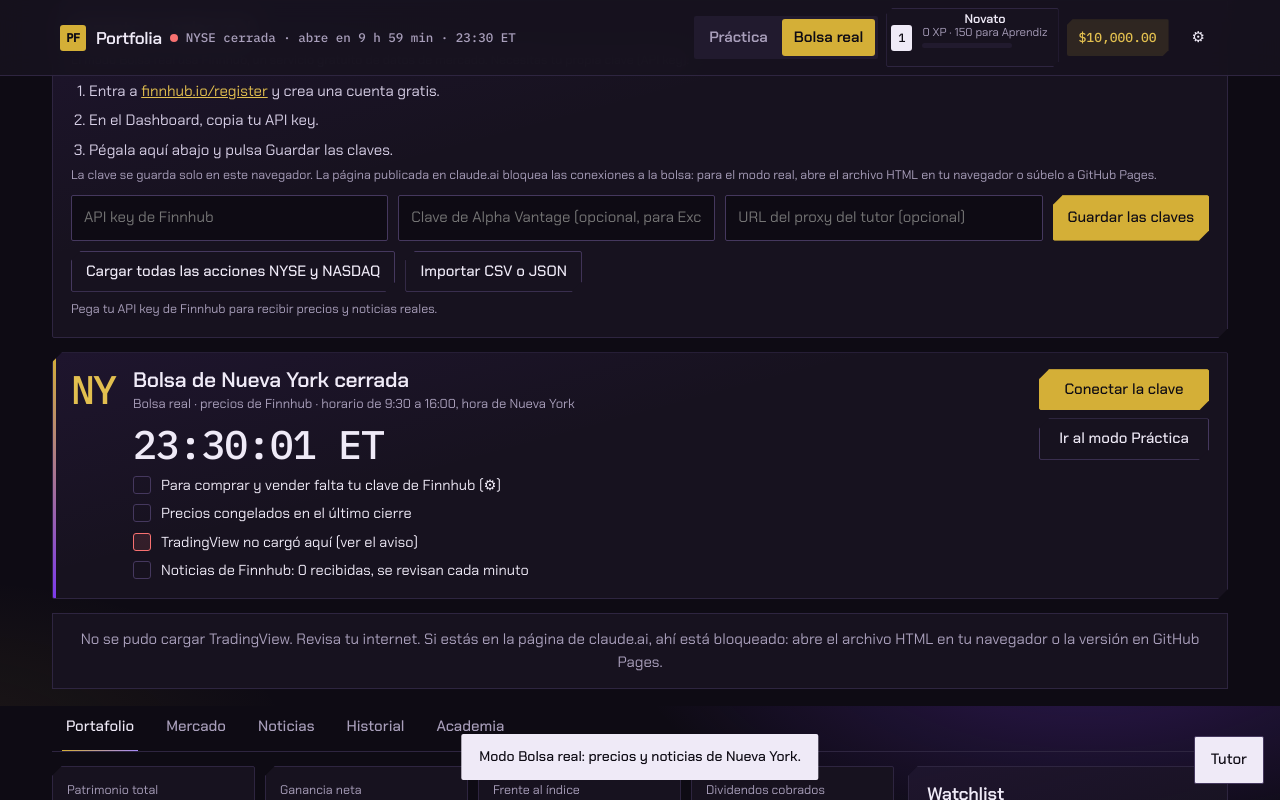
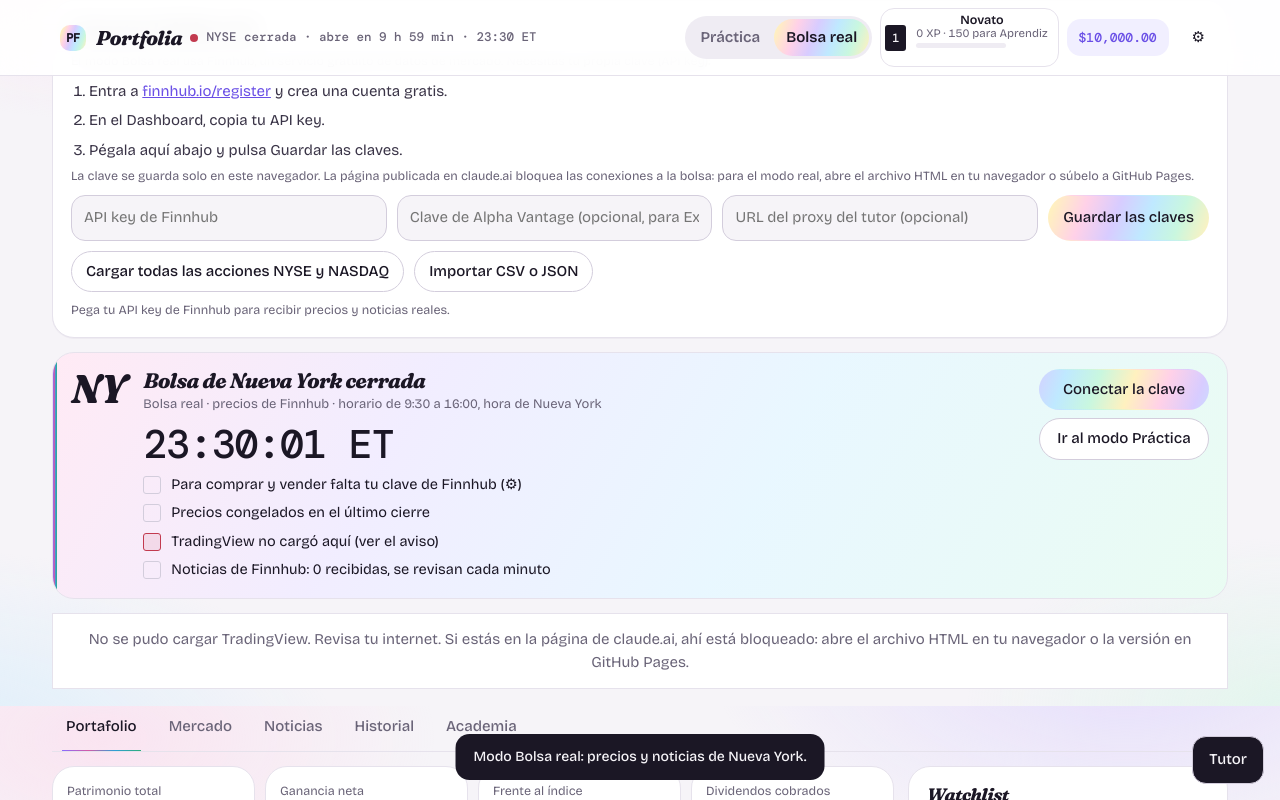
Before and after one commit to mialvtclaude-creator/portfolia, a plain HTML site: page index.html in a window 1280 px wide. Both pictures are taken after a click on the button 1079 px from the left and 1490 px from the top of the page. Shown: the part 94-894 px from the top of the page. Drawn offline with nearby package versions, Linux system fonts and the light colour scheme; a script that the page names is missing.

Commit message:
Estilo Nácar: fondo perla con tornasol pastel, Fraunces itálica y Bricolage Grotesque

```diff
--- a/index.html
+++ b/index.html
@@ -7,27 +7,29 @@
 <meta name="description" content="Juego educativo para aprender a invertir en la Bolsa de Nueva York: 7 niveles de práctica y un modo con precios y noticias reales en vivo.">
 <meta name="page-type" content="software">
 <meta name="site-kind" content="gaming">
-<meta name="theme-color" content="#0e0b14">
+<meta name="theme-color" content="#f6f4f8">
 <link rel="preconnect" href="https://fonts.googleapis.com">
 <link rel="preconnect" href="https://fonts.gstatic.com" crossorigin>
-<link href="https://fonts.googleapis.com/css2?family=Chakra+Petch:wght@400;500;600;700&family=IBM+Plex+Mono:wght@400;500&display=swap" rel="stylesheet">
+<link href="https://fonts.googleapis.com/css2?family=Fraunces:ital,opsz,wght,SOFT,WONK@0,9..144,500..900,100,1;1,9..144,500..900,100,1&family=Bricolage+Grotesque:opsz,wght@12..96,400..700&family=DM+Mono:wght@400;500&display=swap" rel="stylesheet">
 <script>document.documentElement.classList.add('m-enter');setTimeout(()=>document.documentElement.classList.add('m-in'),1600)</script>
 <style>
-/* Estilo B "Bóveda": negro violáceo, dorado y morado, esquinas cortadas. Un solo look oscuro a propósito. Chakra Petch + IBM Plex Mono. */
+/* Estilo "Nácar": fondo perla, tornasol pastel de concha, muy redondeado. Un solo look claro a propósito. Fraunces itálica + Bricolage Grotesque + DM Mono.
+   --gold/--acc quedan como nombres del acento sólido (lila nácar); --iris es el tornasol de botones y detalles. */
 :root{
-  --bg:#0e0b14;--surface:#17121f;--surface-2:#211a2e;--ink:#efeaf7;--ink-2:#d7cfe6;--mut:#a99fbb;--line:#2e2540;--line-2:#45385e;
-  --acc:#e2bf4f;--gold:#d4af37;--gold-ink:#0e0b14;--soft:rgba(212,175,55,.13);
-  --violet:#7c3aed;--violet-2:#a78bfa;--vsoft:rgba(124,58,237,.18);
-  --up:#4ade80;--dn:#f87171;--up-soft:rgba(74,222,128,.12);--dn-soft:rgba(248,113,113,.12);
-  --shade:rgba(5,3,10,.74);--sh:none;
-  --font:"Chakra Petch",system-ui,-apple-system,"Segoe UI",sans-serif;--mono:"IBM Plex Mono",ui-monospace,"SFMono-Regular",Menlo,Consolas,monospace;
+  --bg:#f6f4f8;--surface:#ffffff;--surface-2:#efecf3;--ink:#1b1725;--ink-2:#3a3447;--mut:#6a6478;--line:#e6e2ec;--line-2:#d3cddc;
+  --acc:#6a4fe6;--gold:#6d4fe0;--gold-ink:#ffffff;--soft:rgba(123,97,255,.10);
+  --violet:#d45aa6;--violet-2:#2f9fd6;--vsoft:rgba(212,90,166,.12);
+  --up:#138a5a;--dn:#c23a4f;--up-soft:rgba(19,138,90,.10);--dn-soft:rgba(194,58,79,.10);
+  --shade:rgba(27,23,37,.45);--sh:0 24px 48px -30px rgba(60,40,90,.35);
+  --iris:linear-gradient(110deg,#ffd1e8,#d8ccff,#bfe9ff,#c9f7df,#fff1bf,#ffd1e8,#d8ccff,#bfe9ff,#c9f7df,#fff1bf,#ffd1e8);
+  --font:"Bricolage Grotesque",system-ui,-apple-system,"Segoe UI",sans-serif;--display:"Fraunces",Georgia,serif;--mono:"DM Mono",ui-monospace,"SFMono-Regular",Menlo,Consolas,monospace;
   --ease:cubic-bezier(.2,.8,.2,1);--ease-enter:cubic-bezier(.22,1,.36,1);
-  --r:2px;--r-lg:2px;--cut:10px;color-scheme:dark}
+  --r:14px;--r-lg:22px;color-scheme:light}
 *{box-sizing:border-box;margin:0;padding:0}
 [hidden]{display:none!important}
 body::before{content:"";position:fixed;inset:0 0 auto;height:env(safe-area-inset-top,0px);z-index:30;background:var(--bg)}
 html{-webkit-text-size-adjust:100%}
-body{font:400 15px/1.55 var(--font);background:radial-gradient(55% 40% at 85% -8%,rgba(124,58,237,.28),transparent 65%),radial-gradient(40% 30% at -5% 105%,rgba(212,175,55,.08),transparent 70%),var(--bg);background-attachment:fixed;color:var(--ink);font-variant-numeric:tabular-nums;-webkit-font-smoothing:antialiased;min-height:100vh}
+body{font:400 15px/1.55 var(--font);background:radial-gradient(50% 40% at 88% -6%,rgba(216,204,255,.55),transparent 65%),radial-gradient(40% 35% at 8% 4%,rgba(255,209,232,.45),transparent 65%),radial-gradient(45% 35% at -5% 105%,rgba(191,233,255,.45),transparent 70%),radial-gradient(35% 30% at 100% 100%,rgba(201,247,223,.4),transparent 70%),var(--bg);background-attachment:fixed;color:var(--ink);font-variant-numeric:tabular-nums;-webkit-font-smoothing:antialiased;min-height:100vh}
 button,input,select{font:inherit;color:inherit}
 :focus-visible{outline:2px solid var(--gold);outline-offset:2px}
 .num,.mono{font-family:var(--mono);font-feature-settings:"tnum"}
@@ -308,13 +310,26 @@ progress{accent-color:var(--gold);height:8px}
 .tvbox .emp{padding:14px}
 .tradingview-widget-copyright{font-size:11px;padding:4px 10px;text-align:right}.tradingview-widget-copyright a{color:var(--mut)}
 .pr small{display:block;font-size:11.5px}
-/* Esquinas cortadas del estilo Bóveda */
-.btn,.card,.mc,.mis,.frame,.lcard,.box,.tkb,.headline,.cash,.xp,.qopt,.bdg,.tcard,.sum,.note,.minimis,.fact,.why{clip-path:polygon(var(--cut) 0,100% 0,100% calc(100% - var(--cut)),calc(100% - var(--cut)) 100%,0 100%,0 var(--cut))}
-.btn.s,.cash,.xp,.qopt,.bdg,.note,.why,.fact,.sum{--cut:6px}
-.btn:focus-visible,.lcard:focus-visible,.tkb:focus-visible,.qopt:focus-visible,.xp:focus-visible,.headline:focus-visible{outline-offset:-4px}
-.frame{border-color:var(--line-2);background:linear-gradient(160deg,rgba(124,58,237,.12),transparent 45%),var(--surface)}
-.mis,.card{background:linear-gradient(165deg,rgba(124,58,237,.07),transparent 40%),var(--surface)}
-.modes{flex:none}.modes button{min-height:34px;font-weight:600}.modes button.on{background:var(--gold);color:var(--gold-ink);box-shadow:none}
+/* Estilo Nácar: titulares en Fraunces itálica blanda, tornasol pastel en lo que se toca */
+@keyframes sheen{to{background-position:200% 50%}}
+h1,h2,h3,.logo,.mis .big,.lcard .n,.slide .kv,.win .kv{font-family:var(--display);font-style:italic;font-variation-settings:"SOFT" 100,"WONK" 1;font-weight:800;letter-spacing:-.025em}
+.logo{font-size:20px}
+.mis .big,.lcard .n{color:var(--ink)}
+.btn{border-radius:999px}.btn.s{border-radius:999px}
+.btn.pri,.logo i,.lvnum,.tabs .cnt,.chip.on,.modes button.on,.skip{background:var(--iris);background-size:200% 100%;animation:sheen 7s linear infinite;color:var(--ink);border-color:transparent}
+@media (hover:hover) and (pointer:fine){.btn.pri:not(:disabled):hover{background:var(--iris);background-size:200% 100%;filter:saturate(1.25) brightness(.97);border-color:transparent}}
+.logo i,.lvnum,.tabs .cnt{border-radius:10px}
+.hero h1 em{background:linear-gradient(110deg,#8a6cff,#d45aa6,#2f9fd6,#2fae7a,#8a6cff);background-size:200% 100%;-webkit-background-clip:text;background-clip:text;color:transparent;animation:sheen 9s linear infinite;padding-right:.08em}
+.mis::after,.xp .bar i,.tabs button::after,.mis .prog i{background:linear-gradient(90deg,#8a6cff,#d45aa6,#2f9fd6,#2fae7a)}
+.mis::after{width:4px}
+.frame{border-color:var(--line-2);box-shadow:var(--sh);background:linear-gradient(140deg,rgba(255,209,232,.35),rgba(216,204,255,.25) 30%,rgba(191,233,255,.25) 60%,transparent 85%),var(--surface)}
+.mis{background:linear-gradient(120deg,rgba(255,209,232,.45),rgba(216,204,255,.35) 30%,rgba(191,233,255,.35) 60%,rgba(201,247,223,.4)),var(--surface)}
+.card,.lcard,.mc,.tkb{box-shadow:0 1px 0 rgba(60,40,90,.04)}
+.lgo{border:1px solid var(--line)}
+.chip{clip-path:none;border-radius:999px}
+.home::before{opacity:.35}
+.modes{flex:none}.modes button{min-height:34px;font-weight:600;border-radius:999px}.modes button.on{box-shadow:none}
+.seg{border-radius:999px}.seg button{border-radius:999px}
 .live{white-space:nowrap;flex:none;font:600 10.5px/1 var(--mono);letter-spacing:.08em;color:#fff;background:var(--dn);padding:4px 6px}
 .nw h4 a{color:var(--ink);text-decoration:none;background:linear-gradient(var(--violet-2),var(--violet-2)) 0 100%/0 1px no-repeat;transition:background-size 150ms var(--ease)}.nw h4 a:hover{background-size:100% 1px}
 .clock{font:500 clamp(28px,4vw,40px)/1 var(--mono);letter-spacing:-.03em}
@@ -323,7 +338,7 @@ progress{accent-color:var(--gold);height:8px}
 </style>
 </head>
 <body>
-<!-- Plan: juego educativo (site-kind gaming). Paleta warm-black-gold, tipografía mona, radio sharp. Hero split con la ventana del juego en vivo; mapa de 7 niveles; pantalla de juego con misión, tutorial guiado, quiz, XP e insignias. -->
+<!-- Plan: juego educativo (site-kind gaming). Estilo Nácar: fondo perla con tornasol pastel, Fraunces itálica + Bricolage Grotesque, muy redondeado. Hero split con la ventana del juego en vivo; mapa de 7 niveles; pantalla de juego con misión, tutorial guiado, quiz, XP e insignias. -->
 <a class="skip" href="#main">Saltar al contenido</a>
 
 <section id="home" class="home">
@@ -962,7 +977,7 @@ function openBadges(){
 const bdgHTML=()=>BD.map(b=>{const on=S.g.bd.includes(b.id);return`<div class="bdg ${on?'':'off'}"><span class="ic">${b.i}</span><div><b>${b.t}</b><small>${b.d}</small></div></div>`}).join('');
 function confetti(){
   if(RM)return;const c=$('fx'),x=c.getContext('2d'),W=c.width=innerWidth,H=c.height=innerHeight;c.hidden=false;
-  const cols=['#d4af37','#f1d77a','#7c3aed','#a78bfa'],P=Array.from({length:90},()=>({x:W/2+(Math.random()-.5)*120,y:H*.38,vx:(Math.random()-.5)*12,vy:-Math.random()*11-4,s:4+Math.random()*5,r:Math.random()*6,c:cols[Math.floor(Math.random()*4)]}));
+  const cols=['#ffb3d6','#b9a8ff','#8fd6ff','#9eeec4'],P=Array.from({length:90},()=>({x:W/2+(Math.random()-.5)*120,y:H*.38,vx:(Math.random()-.5)*12,vy:-Math.random()*11-4,s:4+Math.random()*5,r:Math.random()*6,c:cols[Math.floor(Math.random()*4)]}));
   const t0=performance.now();(function f(t){const k=(t-t0)/1400;x.clearRect(0,0,W,H);P.forEach(p=>{p.vy+=.35;p.x+=p.vx;p.y+=p.vy;p.vx*=.99;p.r+=.1;x.save();x.globalAlpha=Math.max(0,1-k);x.translate(p.x,p.y);x.rotate(p.r);x.fillStyle=p.c;x.fillRect(-p.s/2,-p.s/2,p.s,p.s*.6);x.restore()});if(k<1)requestAnimationFrame(f);else c.hidden=true})(t0);
 }
 function unlockPro(){S.g.pro=true;save();rAP();toast('Herramientas profesionales desbloqueadas.')}
@@ -1340,7 +1355,7 @@ let TVST='';const TVW={},TVFAIL='<p class="emp">No se pudo cargar TradingView. R
 function tvWidget(id,kind,cfg){const el=$(id);if(!el)return;const key=kind+JSON.stringify(cfg);if(TVW[id]===key)return;TVW[id]=key;
   el.innerHTML='<div class="tradingview-widget-container__widget"></div>';const sc=document.createElement('script');
   sc.src=`https://s3.tradingview.com/external-embedding/embed-widget-${kind}.js`;sc.async=true;sc.type='text/javascript';
-  sc.textContent=JSON.stringify({colorTheme:'dark',isTransparent:true,locale:'es',...cfg});
+  sc.textContent=JSON.stringify({colorTheme:'light',isTransparent:true,locale:'es',...cfg});
   sc.onload=()=>{TVST='ok'};sc.onerror=()=>{el.innerHTML=TVFAIL;TVW[id]='';TVST='err'};el.appendChild(sc);
   el.insertAdjacentHTML('beforeend','<div class="tradingview-widget-copyright"><a href="https://es.tradingview.com/" rel="noopener nofollow" target="_blank">Datos y gráficos de TradingView</a></div>')}
 function tvSync(){const r=!!(S&&S.real);['tvtape','tvinfo','tvnews'].forEach(i=>$(i).hidden=!r);$('mpl').hidden=!r;if(!r)return;
@@ -1349,7 +1364,7 @@ function tvSync(){const r=!!(S&&S.real);['tvtape','tvinfo','tvnews'].forEach(i=>
   if(view==='mk'&&mkv==='det')tvWidget('tvinfo','symbol-info',{symbol:tvSym(cur),width:'100%'});}
 let tvKey='';
 function tv(){const k=cur;if(k===tvKey)return;tvKey=k;$('tv').innerHTML='';
-  new TradingView.widget({container_id:'tv',autosize:true,symbol:tvSym(cur),interval:'5',timezone:'America/New_York',theme:'dark',style:'1',locale:'es',enable_publishing:false,allow_symbol_change:false,hide_side_toolbar:true});
+  new TradingView.widget({container_id:'tv',autosize:true,symbol:tvSym(cur),interval:'5',timezone:'America/New_York',theme:'light',style:'1',locale:'es',enable_publishing:false,allow_symbol_change:false,hide_side_toolbar:true});
 }
 function uiSrc(){
   $('m-sim').classList.toggle('on',!S.real);$('m-real').classList.toggle('on',S.real);$('pp').hidden=S.real;$('spd').hidden=S.real;
```
